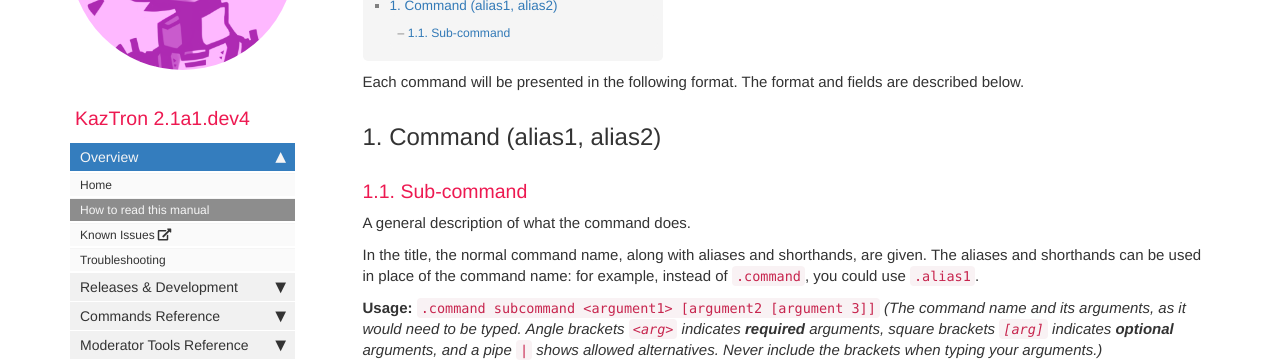
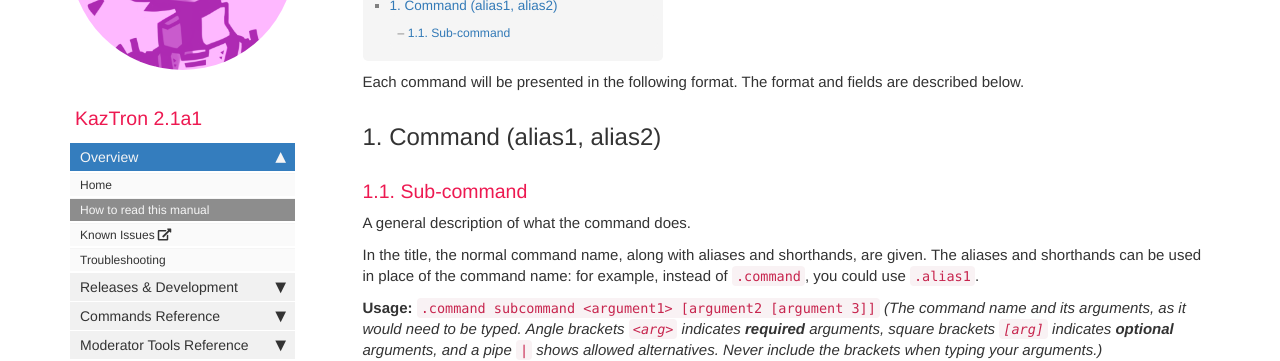
Before and after one commit to Worldbuilding/worldbuilding.github.io, a Jekyll site: the page built from kaztron/dev/about-manual.md, in a window 1280 px wide. Shown: the part 242-603 px from the top of the page. Built offline with Jekyll 4.4.1, drawn with Linux system fonts in a browser that asks for light colours; nearby versions of some CDN libraries; comment, search, counter and statistics services are not loaded.

Commit message:
kaztron dev: Bump version to v2.1a1

```diff
--- a/_data/sidebars/kaztron-dev.yaml
+++ b/_data/sidebars/kaztron-dev.yaml
@@ -3,7 +3,7 @@
 entries:
 - title: sidebar
   product: KazTron
-  version: 2.1a1.dev4
+  version: 2.1a1
   head_image: kaztron.png
   folders:
 
```
